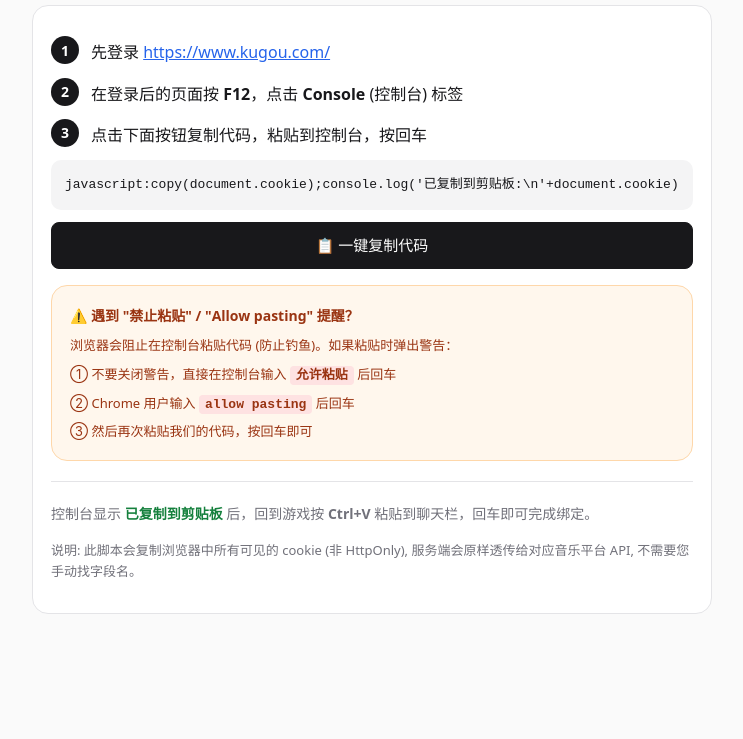
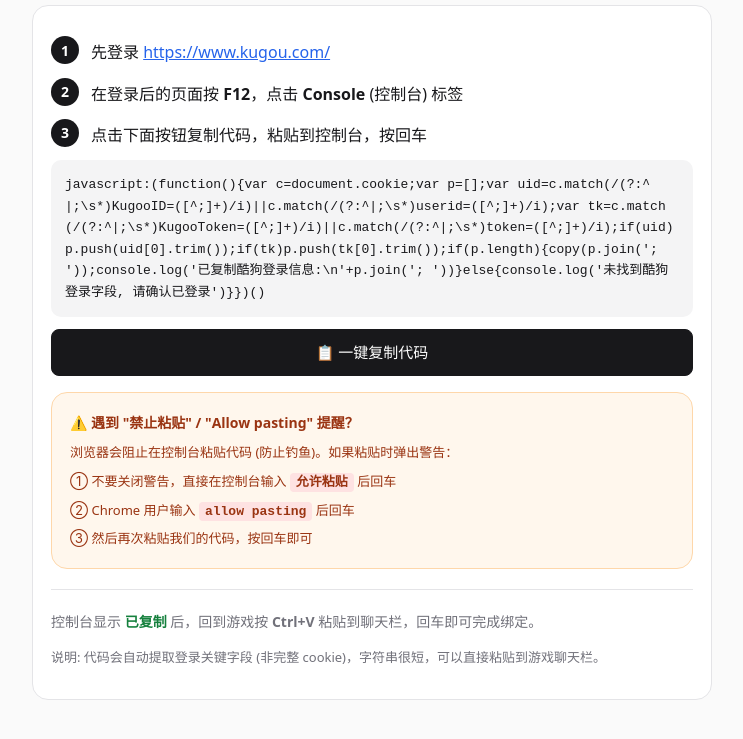
Before and after one commit to SmallBambooCode/Music-API, a website: page public/bind.html in a window 1280 px wide. Shown: the part 109-848 px from the top of the page, without its empty margins (268-1011 px from the left). Before the commit the page ends 800 px from the top, so only its background shows below. Drawn offline with Linux system fonts and the light colour scheme.

Commit message:
v2.4.1: bind.html 提取关键字段避免256字符截断
Minecraft 聊天栏限制 256 字符, 完整 cookie 900+ 字符会被截断

QQ: 提取 uin|qqmusic_key 格式 (约100字符)

kugou: 提取 KugooID=xxx; KugooToken=yyy

kuwo: 提取 kw_user_id=xxx; kw_token=yyy

```diff
--- a/public/bind.html
+++ b/public/bind.html
@@ -25,31 +25,29 @@ body{font-family:system-ui,-apple-system,BlinkMacSystemFont,"Segoe UI",sans-seri
 </div>
 
 <script>
-// 所有平台统一使用 "复制完整 document.cookie" 方式
-// 服务端会把整个 cookie 字符串透传给对应平台的 API
+// v2.4.1: 浏览器端提取关键字段, 生成短字符串 (避免 Minecraft 聊天栏 256 字符限制截断)
+// 每个平台的 jsCode 在目标网站的控制台执行, 只提取登录所需字段
 const PLATFORMS = {
   qq: {
     name: 'QQ音乐',
     site: 'https://y.qq.com/',
     color: '#d946ef',
-    // QQ 音乐 cookie 非 HttpOnly, 可直接复制完整 cookie
-    js: "javascript:copy(document.cookie);console.log('已复制到剪贴板:\\n'+document.cookie)"
+    // QQ 只需 uin 和 qqmusic_key, 格式: uin|qqmusic_key (约100字符, 远小于256限制)
+    js: "javascript:(function(){var c=document.cookie;var u=(c.match(/\\buin=o?(\\d+)/)||[])[1]||'';var k=(c.match(/qqmusic_key=([^;\\s]+)/)||[])[1]||'';if(u&&k){copy(u+'|'+k);console.log('已复制 QQ 登录信息:\\nuin='+u+'\\nqqmusic_key='+k.slice(0,20)+'...')}else{console.log('未找到 uin 或 qqmusic_key, 请确认已在 y.qq.com 登录')}})()"
   },
   kugou: {
     name: '酷狗',
     site: 'https://www.kugou.com/',
     color: '#16a34a',
-    // 酷狗登录态分散在多个 cookie 字段 (KugooID/KugooToken/vip_token 等)
-    // 直接复制全部 cookie 让服务端透传, 最稳
-    js: "javascript:copy(document.cookie);console.log('已复制到剪贴板:\\n'+document.cookie)"
+    // 酷狗提取 KugooID/KugooToken 或 userid/token, 格式: KugooID=xxx; KugooToken=yyy
+    js: "javascript:(function(){var c=document.cookie;var p=[];var uid=c.match(/(?:^|;\\s*)KugooID=([^;]+)/i)||c.match(/(?:^|;\\s*)userid=([^;]+)/i);var tk=c.match(/(?:^|;\\s*)KugooToken=([^;]+)/i)||c.match(/(?:^|;\\s*)token=([^;]+)/i);if(uid)p.push(uid[0].trim());if(tk)p.push(tk[0].trim());if(p.length){copy(p.join('; '));console.log('已复制酷狗登录信息:\\n'+p.join('; '))}else{console.log('未找到酷狗登录字段, 请确认已登录')}})()"
   },
   kuwo: {
     name: '酷我',
     site: 'https://www.kuwo.cn/',
     color: '#ea580c',
-    // 酷我 kw_user_id 可能是 HttpOnly, 但 kw_token 等其他字段可读
-    // 复制全部 cookie 让服务端透传
-    js: "javascript:copy(document.cookie);console.log('已复制到剪贴板:\\n'+document.cookie)"
+    // 酷我提取 kw_user_id/kw_token, 格式: kw_user_id=xxx; kw_token=yyy
+    js: "javascript:(function(){var c=document.cookie;var p=[];var uid=c.match(/(?:^|;\\s*)kw_user_id=([^;]+)/i)||c.match(/(?:^|;\\s*)userid=([^;]+)/i);var tk=c.match(/(?:^|;\\s*)kw_token=([^;]+)/i);if(uid)p.push(uid[0].trim());if(tk)p.push(tk[0].trim());if(p.length){copy(p.join('; '));console.log('已复制酷我登录信息:\\n'+p.join('; '))}else{console.log('未找到酷我登录字段, 请确认已登录')}})()"
   }
 };
 
@@ -84,8 +82,8 @@ document.getElementById('content').innerHTML = `
     <p style="margin:6px 0 0;font-size:13px;color:#9a3412">③ 然后再次粘贴我们的代码，按回车即可</p>
   </div>
   <hr style="margin:20px 0;border:none;border-top:1px solid #e4e4e7">
-  <p style="font-size:14px;color:#71717a">控制台显示 <b style="color:#15803d">已复制到剪贴板</b> 后，回到游戏按 <b>Ctrl+V</b> 粘贴到聊天栏，回车即可完成绑定。</p>
-  <p style="font-size:13px;color:#71717a">说明: 此脚本会复制浏览器中所有可见的 cookie (非 HttpOnly), 服务端会原样透传给对应音乐平台 API, 不需要您手动找字段名。</p>
+  <p style="font-size:14px;color:#71717a">控制台显示 <b style="color:#15803d">已复制</b> 后，回到游戏按 <b>Ctrl+V</b> 粘贴到聊天栏，回车即可完成绑定。</p>
+  <p style="font-size:13px;color:#71717a">说明: 代码会自动提取登录关键字段 (非完整 cookie)，字符串很短，可以直接粘贴到游戏聊天栏。</p>
 `;
 
 function escapeHtml(s) {
@@ -101,7 +99,6 @@ async function copyCode() {
     btn.style.background = '#15803d';
     result.innerHTML = '<p class="ok">代码已复制到剪贴板！现在去浏览器控制台粘贴并回车。</p>';
   } catch(e) {
-    // fallback: 选中文本
     const codeEl = document.getElementById('code');
     const range = document.createRange();
     range.selectNode(codeEl);
```
